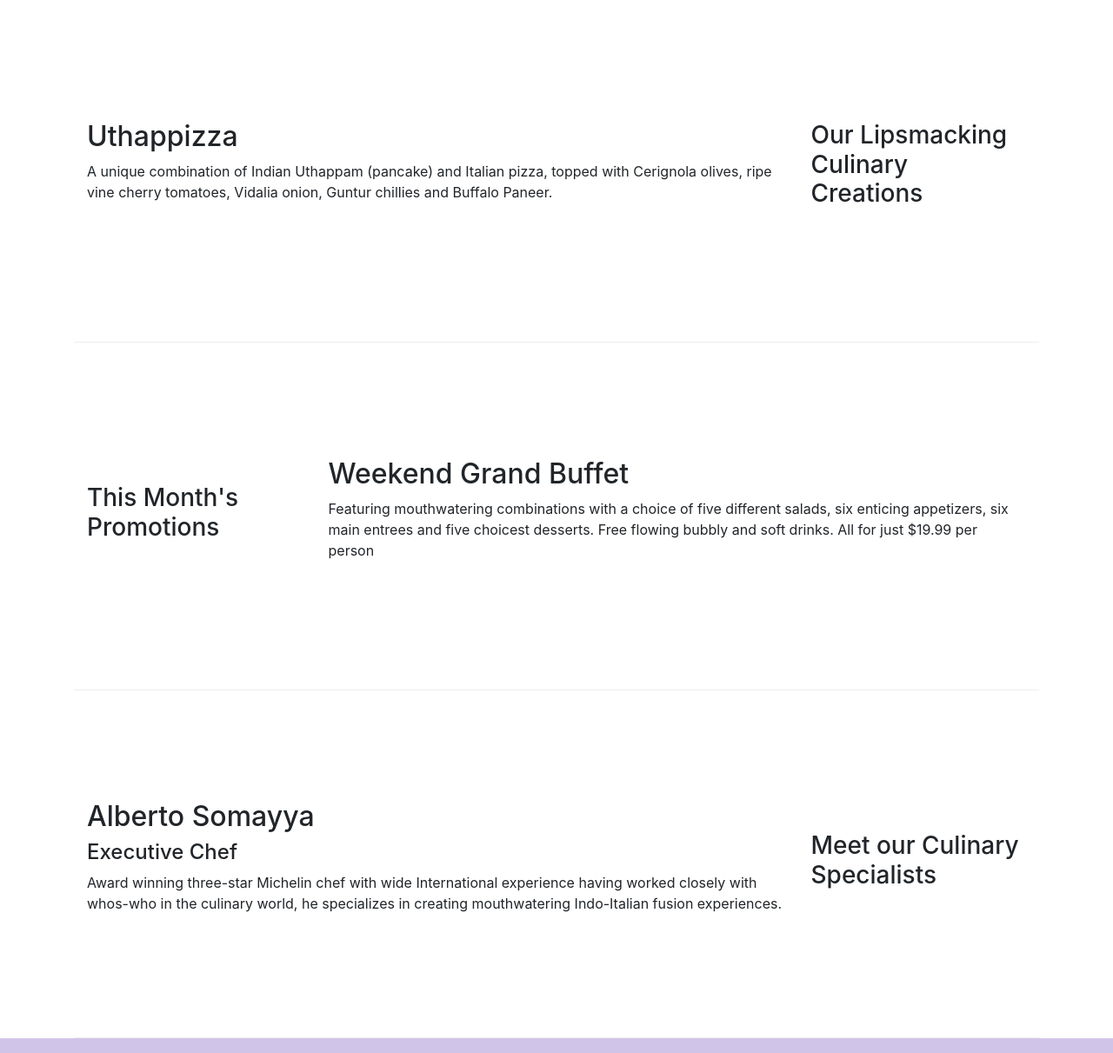
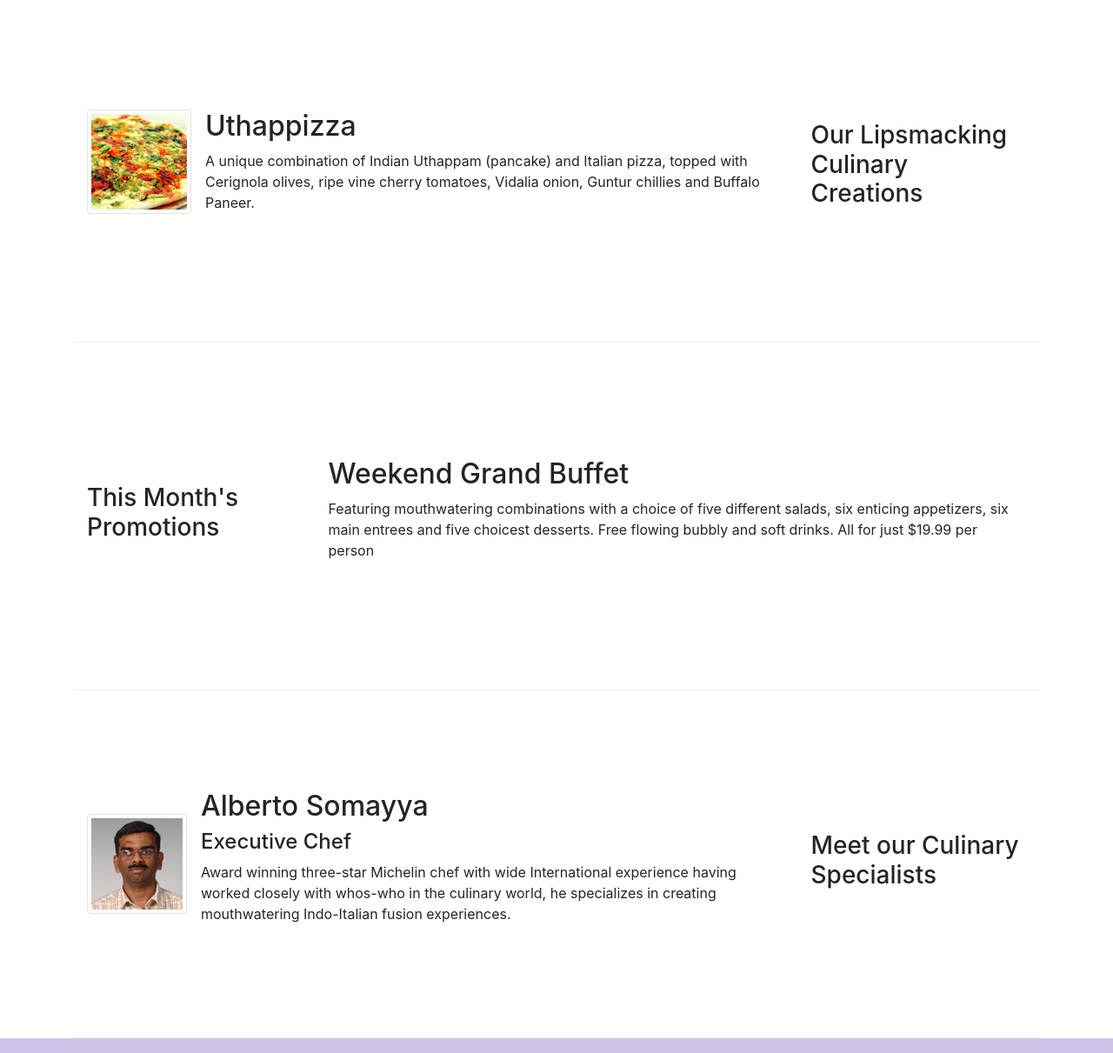
Before and after one commit to bernarth/learn-bootstrap-4, a website: page index.html in a window 1280 px wide. Shown: the part 340-1551 px from the top of the page at 87% size. Drawn offline with nearby package versions, Linux system fonts and the light colour scheme.

Commit message:
images and media

```diff
--- a/index.html
+++ b/index.html
@@ -21,7 +21,7 @@
             <button class="navbar-toggler" type="button" data-toggle="collapse" data-target="#Navbar">
                 <span class="navbar-toggler-icon"></span>
             </button>
-            <a class="navbar-brand" href="#">Ristorante Con Fusion</a>
+            <a class="navbar-brand" href="#"><img src="img/logo.png" height="30" width="41" alt="logo"></a>
             <div class="collapse navbar-collapse" id="Navbar">
                 <ul class="navbar-nav mr-auto">
                     <li class="nav-item active"><a class="nav-link" href="#"><span class="fa fa-home fa-lg"></span> Home</a></li>
@@ -40,7 +40,8 @@
                     <h1>Ristorante con Fusion</h1>
                     <p>We take inspiration from the World's best cuisines, and create a unique fusion experience. Our lipsmacking creations will tickle your culinary senses!</p>
                 </div>
-                <div class="col-12 col-sm">
+                <div class="col-12 col-sm align-self-center">
+                    <img src="img/logo.png" class="img-fluid" alt="logo">
                 </div>
             </div>
         </div>
@@ -52,8 +53,13 @@
                 <h3>Our Lipsmacking Culinary Creations</h3>
             </div>
             <div class="col col-sm order-sm-first col-md">
-                <h2>Uthappizza</h2>
-                <p>A unique combination of Indian Uthappam (pancake) and Italian pizza, topped with Cerignola olives, ripe vine cherry tomatoes, Vidalia onion, Guntur chillies and Buffalo Paneer.</p>
+                <div class="media">
+                    <img class="d-flex mr-3 img-thumbnail align-self center" src="img/uthappizza.png" alt="uthapizza">
+                    <div class="media-body">
+                        <h2 class="mt-0">Uthappizza</h2>
+                        <p class="d-none d-sm-block">A unique combination of Indian Uthappam (pancake) and Italian pizza, topped with Cerignola olives, ripe vine cherry tomatoes, Vidalia onion, Guntur chillies and Buffalo Paneer.</p>
+                    </div>
+                </div>
             </div>
         </div>
 
@@ -64,7 +70,7 @@
             </div>
             <div class="col col-sm col-md">
                 <h2>Weekend Grand Buffet</h2>
-                <p>Featuring mouthwatering combinations with a choice of five different salads, six enticing appetizers, six main entrees and five choicest desserts. Free flowing bubbly and soft drinks. All for just $19.99 per person </p>
+                <p class="d-none d-sm-block">Featuring mouthwatering combinations with a choice of five different salads, six enticing appetizers, six main entrees and five choicest desserts. Free flowing bubbly and soft drinks. All for just $19.99 per person </p>
             </div>
         </div>
 
@@ -73,9 +79,14 @@
                 <h3>Meet our Culinary Specialists</h3>
             </div>
             <div class="col col-sm order-sm-first col-md">
-                <h2>Alberto Somayya</h2>
-                <h4>Executive Chef</h4>
-                <p>Award winning three-star Michelin chef with wide International experience having worked closely with whos-who in the culinary world, he specializes in creating mouthwatering Indo-Italian fusion experiences. </p>
+                <div class="media">
+                    <img class="d-flex mr-3 img-thumbnail align-self-center" src="img/alberto.png" alt="alberto">
+                    <div class="media-body">
+                        <h2 class="mt-0">Alberto Somayya</h2>
+                        <h4>Executive Chef</h4>
+                        <p class="d-none d-sm-block">Award winning three-star Michelin chef with wide International experience having worked closely with whos-who in the culinary world, he specializes in creating mouthwatering Indo-Italian fusion experiences. </p>
+                    </div>
+                </div>
             </div>
         </div>
     </div>
```
Also changed, not shown: aboutus.html (+3 -2 lines), contactus.html (+3 -2 lines), img/alberto.png (added), img/buffet.png (added), img/logo.png (added), img/uthappizza.png (added).
